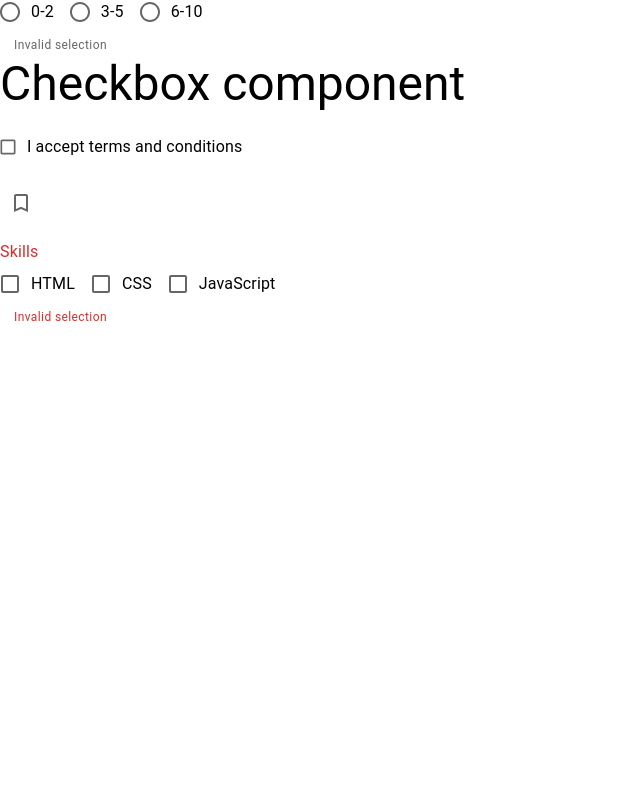
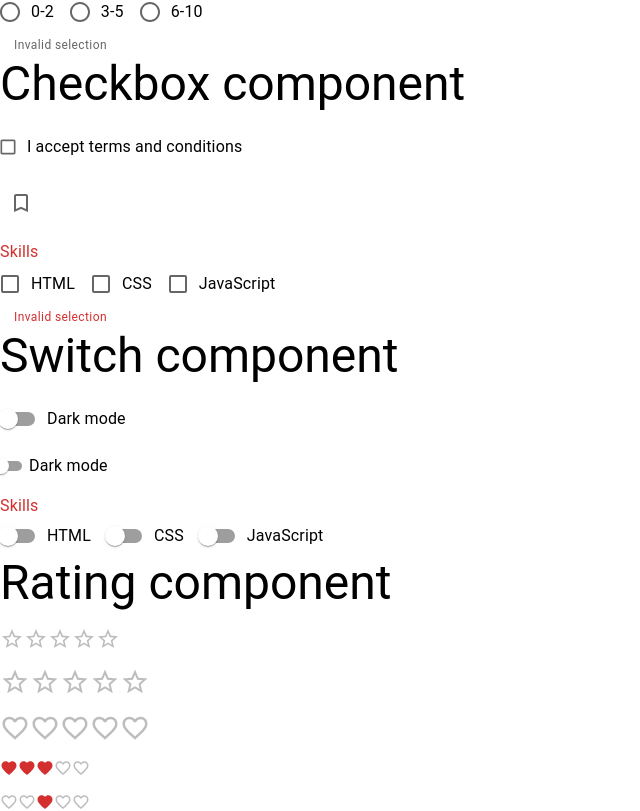
Before and after one commit to Julia13git/projet-material-ui, a React (Create React App) app: page / in a window 1280 px wide. Shown: the part 2013-2824 px from the top of the page, without its empty margins (0-640 px from the left). Before the commit the page ends 2341 px from the top, so only its background shows below. Built offline with nearby package versions, Linux system fonts and the light colour scheme.

Commit message:
switch and rating components

```diff
--- a/src/App.js
+++ b/src/App.js
@@ -2,7 +2,9 @@ import "./App.css";
 import ButtonMui from "./components/ButtonMui/buttonmui";
 import CheckboxMui from "./components/CheckboxMui/checkboxmui";
 import RadioButtonMui from "./components/RadioButtonMui/radiobuttonmui";
+import RatingMui from "./components/RatingMui/ratingmui";
 import SelectMui from "./components/SelectMui/selectmui";
+import SwitchMui from "./components/SwitchMui/switchmui";
 import TextFieldMui from "./components/TextFieldMui/textfieldmui";
 import ToggleButtonsMultiple from "./components/ToggleButtonMui/togglebuttonmui";
 import TypographyMui from "./components/TypographyMui/typographymui";
@@ -17,6 +19,8 @@ function App() {
       <SelectMui />
       <RadioButtonMui />
       <CheckboxMui />
+      <SwitchMui />
+      <RatingMui />
     </div>
   );
 }
--- /dev/null
+++ b/src/components/RatingMui/ratingmui.jsx
@@ -0,0 +1,51 @@
+import { Rating, Stack, Typography } from "@mui/material";
+import FavoriteIcon from "@mui/icons-material/Favorite";
+import FavoriteBorderIcon from "@mui/icons-material/FavoriteBorder";
+import { useState } from "react";
+
+export default function RatingMui() {
+  const [value, setValue] = useState(null);
+
+  const handleChange = (event, newValue) => {
+    setValue(newValue);
+  };
+
+  console.log({ value });
+
+  return (
+    <Stack spacing={2}>
+      <Typography variant="h3">Rating component</Typography>
+      <Rating value={value} onChange={handleChange} />
+      <Rating
+        value={value}
+        onChange={handleChange}
+        precision={0.5}
+        size="large"
+      />
+      <Rating
+        value={value}
+        onChange={handleChange}
+        precision={0.5}
+        size="large"
+        icon={<FavoriteIcon fontSize="inherit" color="error" />}
+        emptyIcon={<FavoriteBorderIcon fontSize="inherit" />}
+      />
+      <Rating
+        value={3}
+        onChange={handleChange}
+        size="small"
+        icon={<FavoriteIcon fontSize="inherit" color="error" />}
+        emptyIcon={<FavoriteBorderIcon fontSize="inherit" />}
+        readOnly
+      />
+      <Rating
+        value={3}
+        onChange={handleChange}
+        size="small"
+        icon={<FavoriteIcon fontSize="inherit" color="error" />}
+        emptyIcon={<FavoriteBorderIcon fontSize="inherit" />}
+        highlightSelectedOnly
+      />
+    </Stack>
+  );
+}
--- /dev/null
+++ b/src/components/SwitchMui/switchmui.jsx
@@ -0,0 +1,93 @@
+import {
+  Box,
+  FormControl,
+  FormControlLabel,
+  FormGroup,
+  FormLabel,
+  Stack,
+  Switch,
+  Typography,
+} from "@mui/material";
+import { useState } from "react";
+
+export default function SwitchMui() {
+  const [checked, setChecked] = useState(false);
+  const [skills, setSkills] = useState([]);
+
+  const handleSkills = (event) => {
+    const index = skills.indexOf(event.target.value);
+    if (index === -1) {
+      setSkills([...skills, event.target.value]);
+    } else {
+      setSkills(skills.filter((skill) => skill !== event.target.value));
+    }
+  };
+  //   console.log({ skills });
+
+  const handleChange = (event) => {
+    setChecked(event.target.checked);
+  };
+  //   console.log({ checked });
+
+  return (
+    <Stack spacing={2}>
+      <Typography variant="h3">Switch component</Typography>
+      <Box>
+        <FormControlLabel
+          label="Dark mode"
+          control={<Switch checked={checked} onChange={handleChange} />}
+        />
+      </Box>
+      <Box>
+        <FormControlLabel
+          label="Dark mode"
+          control={
+            <Switch
+              checked={checked}
+              onChange={handleChange}
+              size="small"
+              color="success"
+            />
+          }
+        />
+      </Box>
+      <Box>
+        <FormControl error>
+          <FormLabel>Skills</FormLabel>
+          <FormGroup row>
+            <FormControlLabel
+              label="HTML"
+              control={
+                <Switch
+                  value="html"
+                  checked={skills.includes("html")}
+                  onChange={handleSkills}
+                />
+              }
+            />
+            <FormControlLabel
+              label="CSS"
+              control={
+                <Switch
+                  value="css"
+                  checked={skills.includes("css")}
+                  onChange={handleSkills}
+                />
+              }
+            />
+            <FormControlLabel
+              label="JavaScript"
+              control={
+                <Switch
+                  value="javascript"
+                  checked={skills.includes("javascript")}
+                  onChange={handleSkills}
+                />
+              }
+            />
+          </FormGroup>
+        </FormControl>
+      </Box>
+    </Stack>
+  );
+}
```
